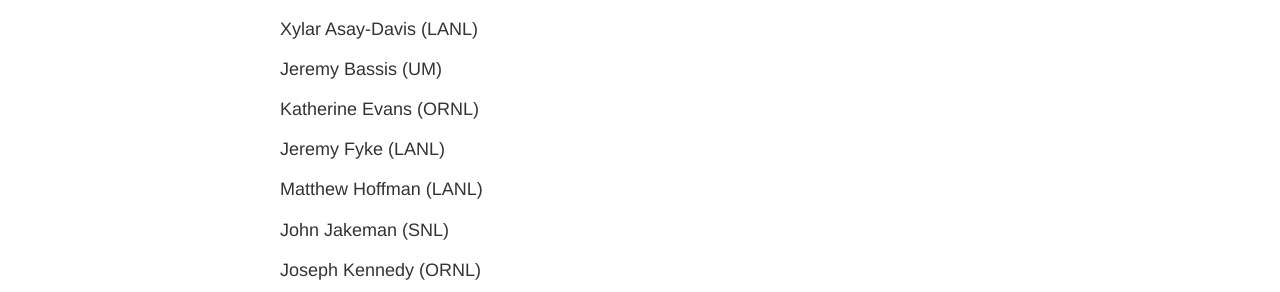
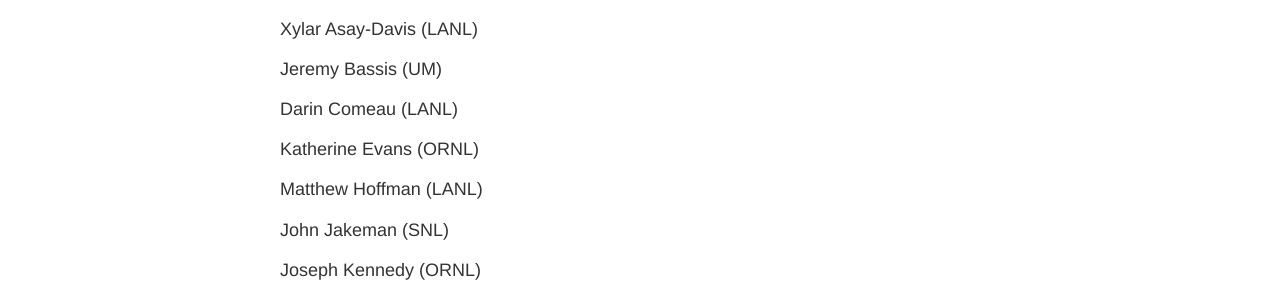
Before and after one commit to SLE-E3SM/SLE-E3SM.github.io, a Jekyll site: the page built from participants.md, in a window 1280 px wide. Shown: the part 339-631 px from the top of the page. Built offline with Jekyll 4.4.1, drawn with Linux system fonts in a browser that asks for light colours.

Commit message:
Update participants.md

```diff
--- a/participants.md
+++ b/participants.md
@@ -13,9 +13,9 @@ Xylar Asay-Davis (LANL)
 
 Jeremy Bassis (UM)
 
+Darin Comeau (LANL)
+
 Katherine Evans (ORNL)
-
-Jeremy Fyke (LANL)
 
 Matthew Hoffman (LANL)
 
```
